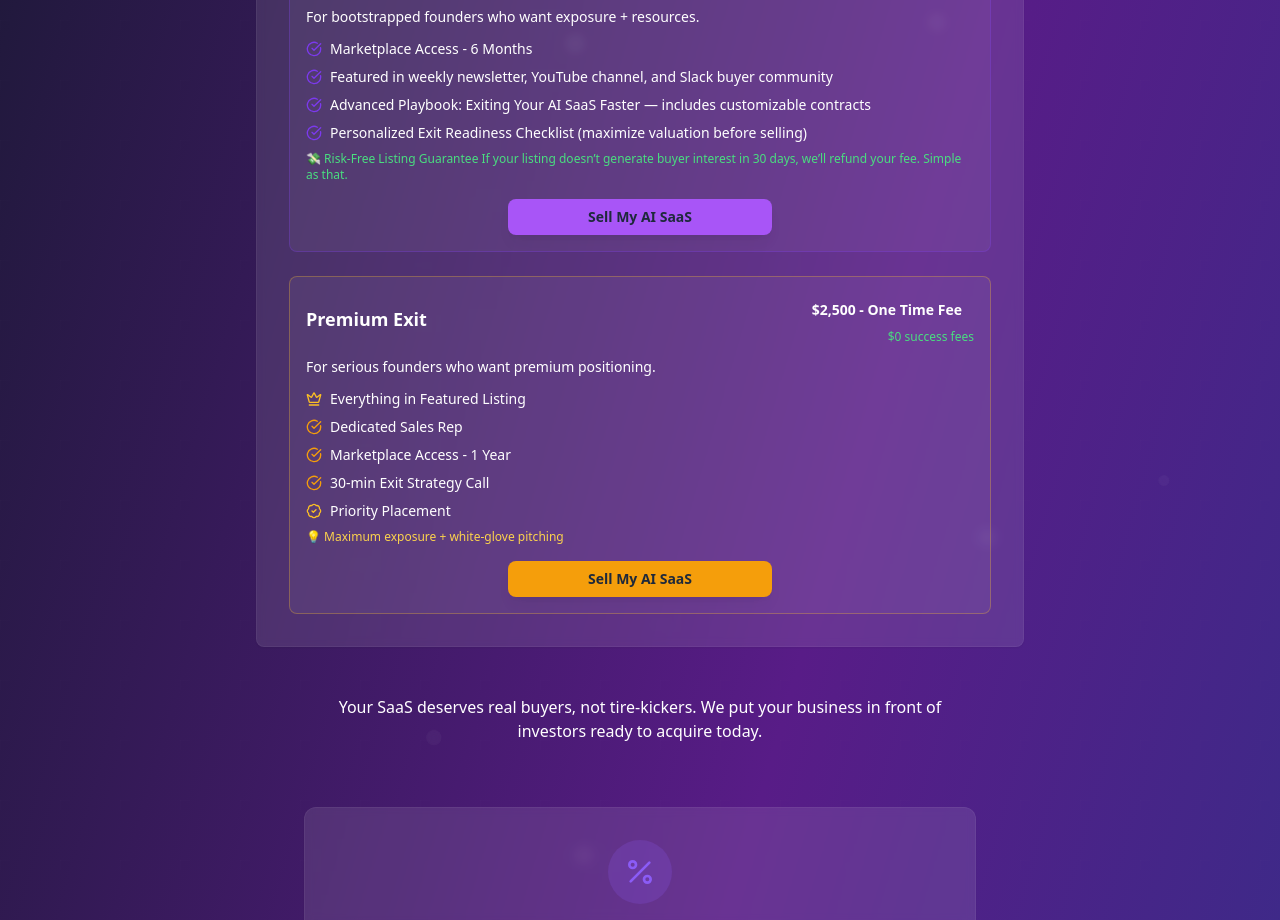
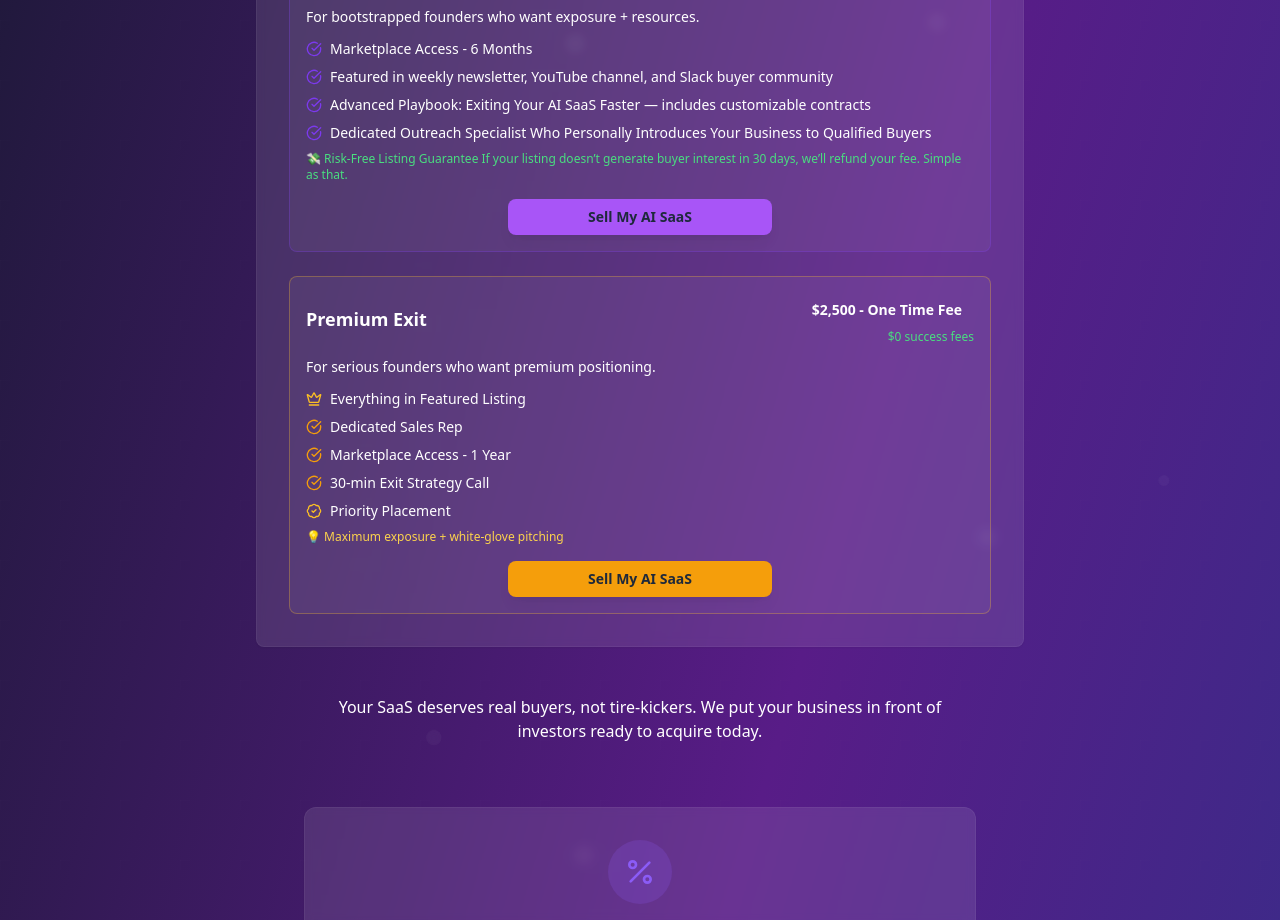
Before and after one commit to Phizz600/ai-saas-exchange, a React (Vite) app: page /fees-pricing in a window 1280 px wide. Shown: the part 1000-1920 px from the top of the page. Built offline with nearby package versions, Linux system fonts and the light colour scheme; no server answers; the database is empty.

Commit message:
Visual edit in Lovable

```diff
--- a/src/components/hero/PricingFees.tsx
+++ b/src/components/hero/PricingFees.tsx
@@ -103,7 +103,7 @@ const PricingFees = () => {
                        </li>
                        <li className="flex items-center text-white">
                          <CheckCircle className="h-4 w-4 text-[#7C3AED] mr-2 flex-shrink-0" />
-                         <span>Personalized Exit Readiness Checklist (maximize valuation before selling)</span>
+                         <span>Dedicated Outreach Specialist Who Personally Introduces Your Business to Qualified Buyers</span>
                        </li>
                     </ul>
                     <p className="text-green-400 text-xs mt-2 font-medium">💸 Risk-Free Listing Guarantee If your listing doesn’t generate buyer interest in 30 days, we’ll refund your fee. Simple as that.
```
